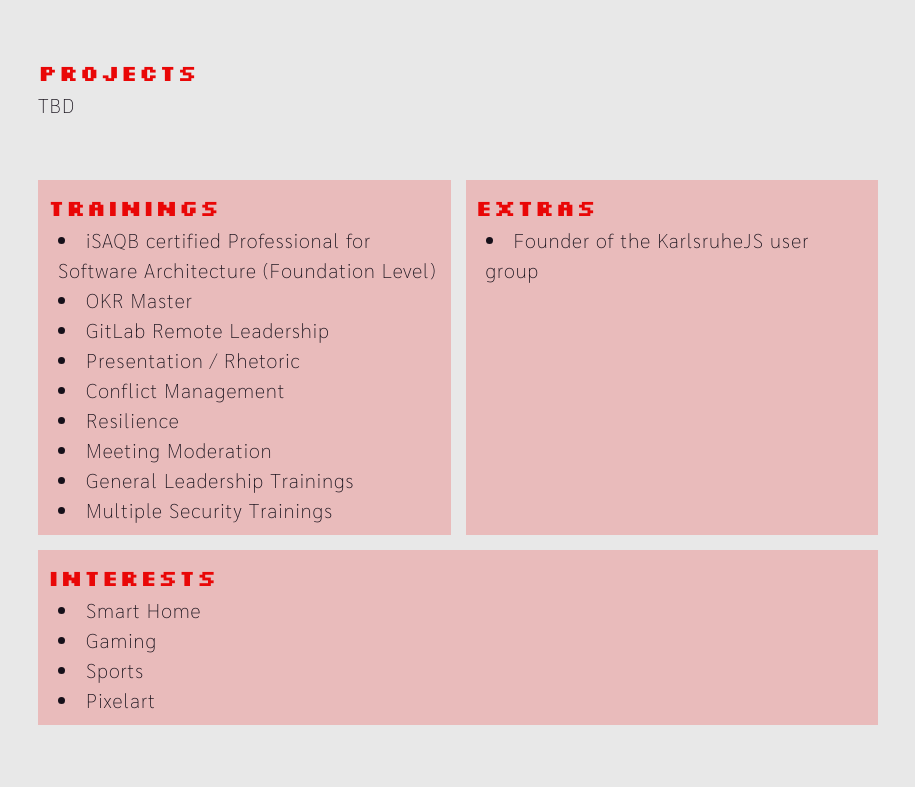
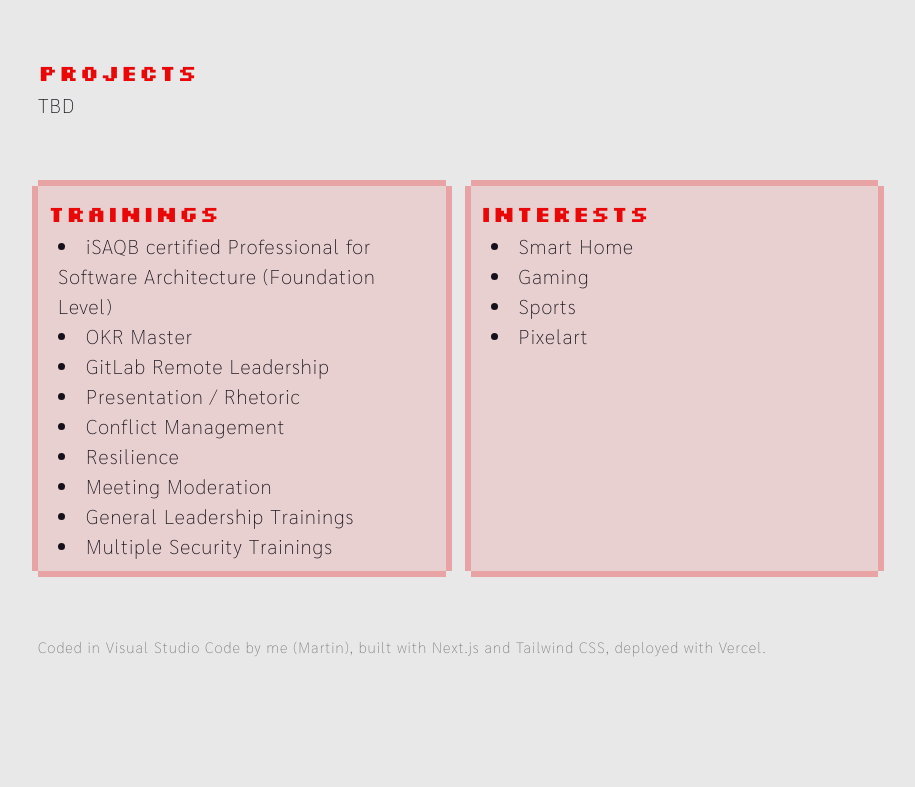
Before and after one commit to wittemann/martin-wittemann.de, a Next.js app: page / in a window 1280 px wide. Shown: the part 2000-2787 px from the top of the page, without its empty margins (42-957 px from the left). Built offline with nearby package versions, Linux system fonts and the light colour scheme.

Commit message:
add broder for the cards

```diff
--- a/components/details.tsx
+++ b/components/details.tsx
@@ -5,9 +5,12 @@ const fontHeadline = Silkscreen({ subsets: ['latin'], weight: '700' });
 
 export default function Details() {
   return (
-    <section className="flex gap-3 w-full mt-12 flex-wrap">
+    <section className="flex gap-5 w-full mt-12 flex-wrap">
       {Object.keys(details).map((name, detailId) => (
-        <div key={detailId} className="grow p-2 bg-primary/20 min-w-56 basis-0">
+        <div
+          key={detailId}
+          className="grow p-2 bg-primary/10 min-w-56 basis-0 eightBitBorder"
+        >
           <h2 className={`${fontHeadline.className} text-lg`}>{name}</h2>
           <ul className="list-disc list-inside pl-2">
             {details[name as keyof typeof details].map((detail, id) => (
--- a/data/details.json
+++ b/data/details.json
@@ -10,6 +10,6 @@
     "General Leadership Trainings",
     "Multiple Security Trainings"
   ],
-  "Extras": ["Founder of the KarlsruheJS user group"],
+
   "Interests": ["Smart Home", "Gaming", "Sports", "Pixelart"]
 }
--- a/styles/globals.css
+++ b/styles/globals.css
@@ -41,3 +41,14 @@
     color: rgb(var(--link-color-hover));
   }
 }
+
+@layer components {
+  .eightBitBorder {
+    box-shadow:
+      6px 0 rgba(var(--color-primary), 0.3),
+      0 -6px rgba(var(--color-primary), 0.3),
+      -6px 0 rgba(var(--color-primary), 0.3),
+      0 6px rgba(var(--color-primary), 0.3);
+    margin: 6px auto;
+  }
+}
```
